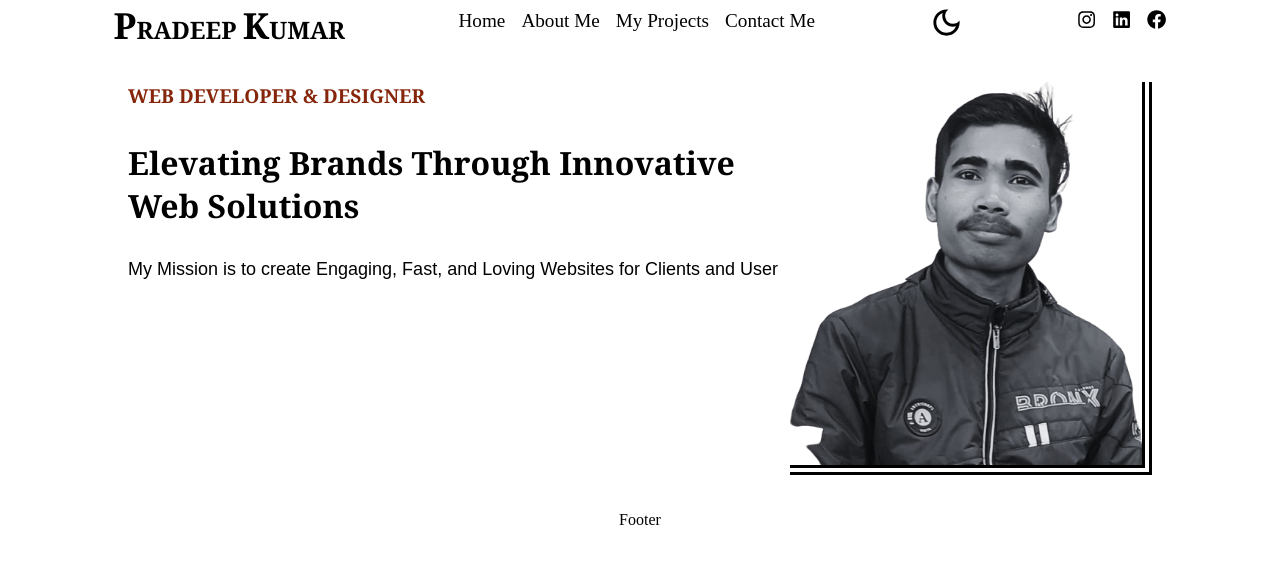
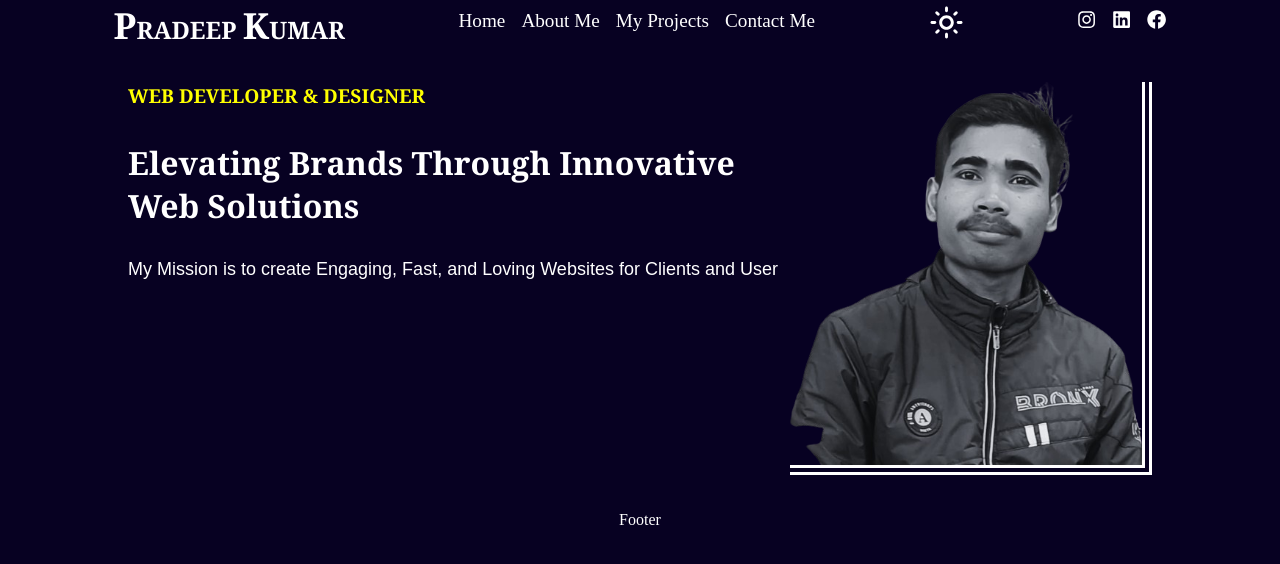
Before and after one commit to pradeepkumar-es/my-portfolio, a React (Vite) app: page / in a window 1280 px wide. Shown: the top 564 px of the page. Built offline with nearby package versions, Linux system fonts and the light colour scheme.

Commit message:
changing default mode

```diff
--- a/index.html
+++ b/index.html
@@ -6,7 +6,7 @@
     <meta name="viewport" content="width=device-width, initial-scale=1.0" />
     <title>Pradeep Kumar</title>
   </head>
-  <body class="light-Mode">
+  <body class="dark-Mode">
     <div id="root"></div>
     <script type="module" src="/src/main.jsx"></script>
   </body>
--- a/src/components/Navbar.jsx
+++ b/src/components/Navbar.jsx
@@ -9,13 +9,13 @@ import { Link } from 'react-router-dom';
 export default function Navabar() {
     const [openMenu, setOpenMenu] = useState(true);
     const [mode, setMode] =useState(true);
-    const[style,setStyle] =useState("light-Mode")
+    const[style,setStyle] =useState("dark-Mode")
     function togglemenu() {
         setOpenMenu(!openMenu);
     }
     function changeMode () {
         setMode(!mode);
-        {mode?setStyle("dark-Mode"):setStyle("light-Mode")}
+        {mode?setStyle("light-Mode"):setStyle("dark-Mode")}
     }
     useEffect(()=>{
      document.body.className=style;
@@ -34,7 +34,7 @@ export default function Navabar() {
                     </ul>
                 </div>
                 <div className="mode" onClick={changeMode}>
-                    {mode?<MdOutlineDarkMode className='lightMode' />:<MdOutlineLightMode className='darkMode' />}
+                    {mode?<MdOutlineLightMode className='lightMode' />:<MdOutlineDarkMode className='darkMode' />}
                 </div>
                 <div className="social-link">
                     <ul>
```
